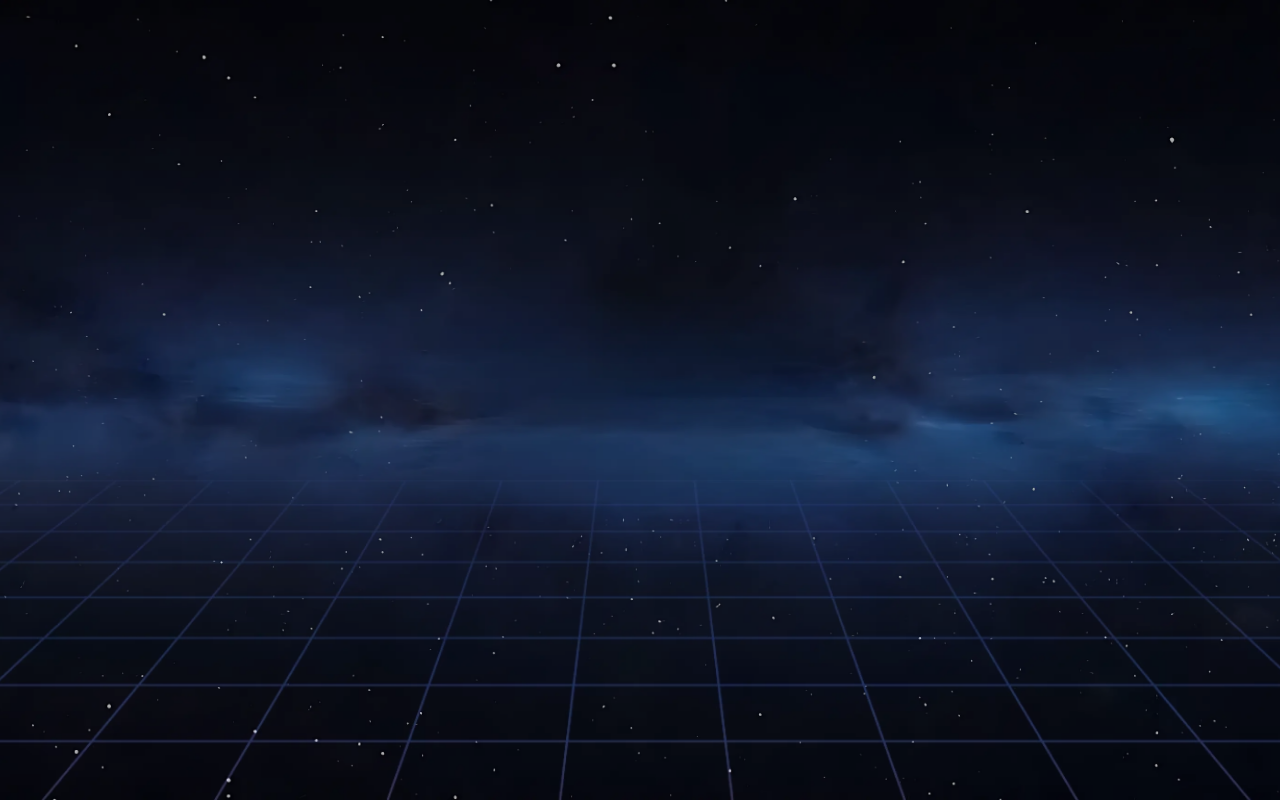
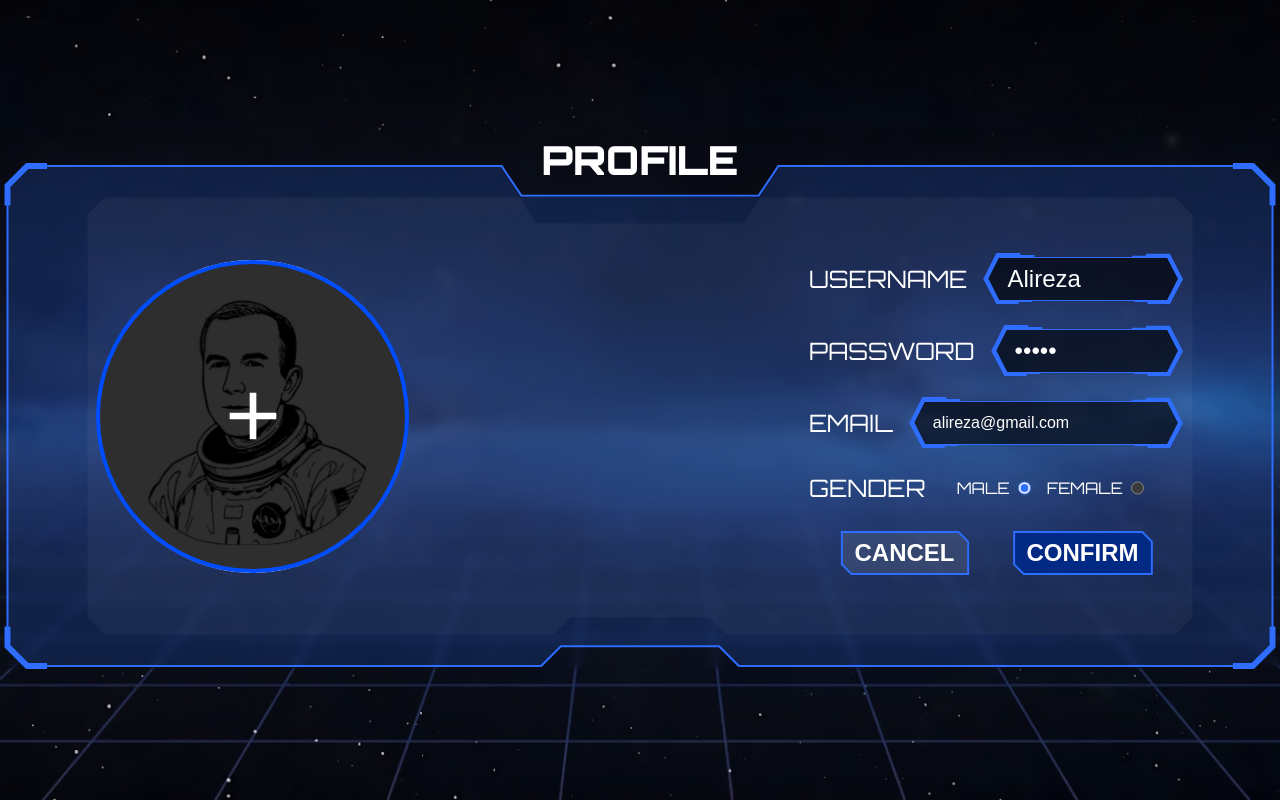
Before and after one commit to CodectiveOrg/snake-frontend, a React (Vite) app: page /edit-profile in a window 1280 px wide. Built offline with nearby package versions, Linux system fonts and the light colour scheme; a web font is replaced by a local one.

Commit message:
[FIX] bugs based on main branch updates

```diff
--- a/src/pages/edit-profile/edit-profile.module.css
+++ b/src/pages/edit-profile/edit-profile.module.css
@@ -54,7 +54,7 @@
           :nth-child(3) {
             flex-direction: row-reverse;
 
-            font-size: 0.75rem;
+            font-size: 1rem;
           }
         }
 
--- a/src/pages/edit-profile/edit-profile.page.tsx
+++ b/src/pages/edit-profile/edit-profile.page.tsx
@@ -2,7 +2,7 @@ import { type ReactNode, useState } from "react";
 
 import ButtonComponent from "@/components/button/button.component.tsx";
 import InputComponent from "@/components/input/input.component.tsx";
-import ModalComponent from "@/components/modal/modal.component.tsx";
+import PaneComponent from "@/components/pane/pane.component.tsx";
 import ProfilePickerComponent from "@/components/profile-picker/profile-picker.component.tsx";
 import RadioComponent from "@/components/radio/radio.component.tsx";
 
@@ -17,7 +17,7 @@ export default function EditProfilePage(): ReactNode {
 
   return (
     <div className={styles["edit-profile"]}>
-      <ModalComponent title="profile">
+      <PaneComponent shade={true} title="profile">
         <form>
           <ProfilePickerComponent />
           <div className={styles["user-data"]}>
@@ -95,12 +95,12 @@ export default function EditProfilePage(): ReactNode {
             </div>
 
             <div className={styles["action-buttons"]}>
-              <ButtonComponent>CANCEL</ButtonComponent>
+              <ButtonComponent color="secondary">CANCEL</ButtonComponent>
               <ButtonComponent>CONFIRM</ButtonComponent>
             </div>
           </div>
         </form>
-      </ModalComponent>
+      </PaneComponent>
     </div>
   );
 }
```
